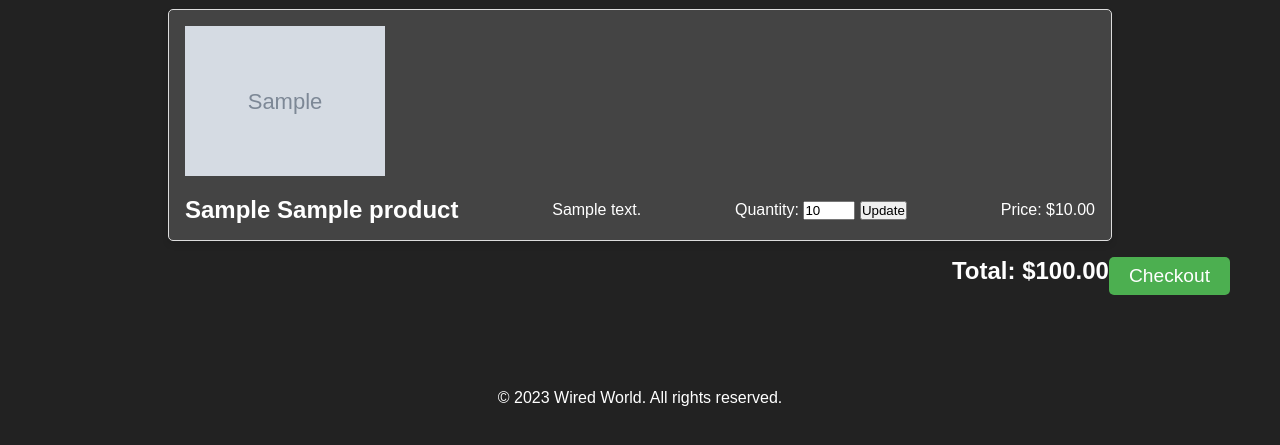
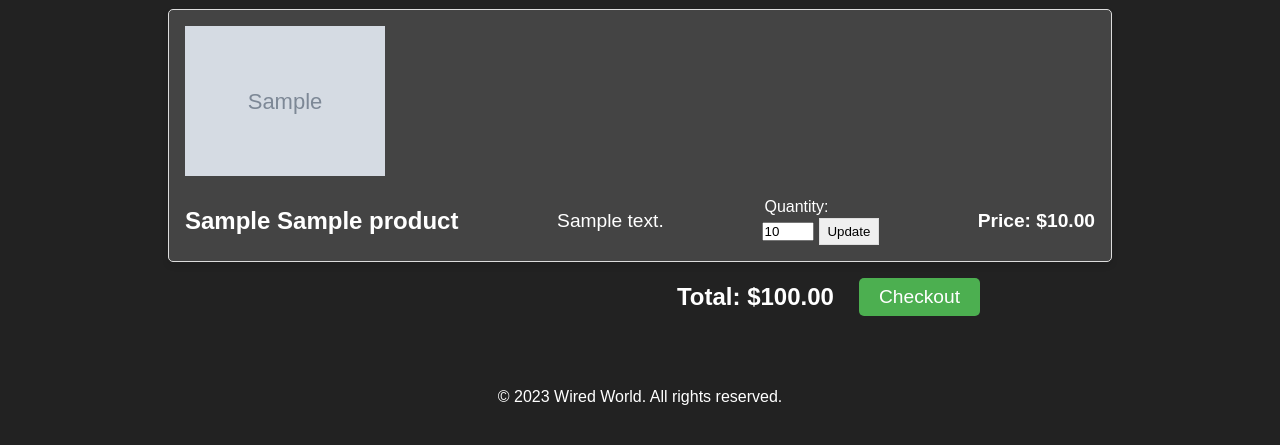
Before and after one commit to gibbyb/WiredWorld, a PHP site: page /cart.php in a window 1280 px wide. Shown: the part 274-719 px from the top of the page. Run offline with PHP 8.4, Linux system fonts and the light colour scheme; the visitor is signed in with stand-in values (Sample User, id 1); tables that the repository leaves empty or names only in its code hold one stand-in row (values such as "Sample post"); grey boxes marked "Sample" are stand-in pictures.

Commit message:
I have done this whole project myself. I would be shocked if anyone in my group even sees this commit.

```diff
--- a/cart.php
+++ b/cart.php
@@ -41,7 +41,6 @@ foreach ($cart_items as $item) {
 <body>
 <?php include 'header.php'; ?>
 <main id="cart-main" style="margin-top: 100px;">
-
   <h1>Your Cart</h1>
   <div class="cart-container">
     <?php foreach ($cart_items as $item): ?>
@@ -59,16 +58,17 @@ foreach ($cart_items as $item) {
             <input type="number" name="quantity" id="quantity" value="<?php echo $item['quantity']; ?>" min="0" max="99">
             <button type="submit">Update</button>
           </form>
-          <p class="item-price">Price: $<?php echo number_format($item['price'], 2); ?></p>
+          <p class="cart-item-price">Price: $<?php echo number_format($item['price'], 2); ?></p>
         </div>
       </div>
     <?php endforeach; ?>
   </div>
   <div class="cart-total">
     <h2>Total: $<?php echo number_format($total, 2); ?></h2>
-    <button class="checkout-btn">Checkout</button>
+    <form action="check_out.php" method="get">
+      <button class="checkout-btn" type="submit">Checkout</button>
+    </form>
   </div>
-
 </main>
 <?php include 'footer.php'; ?>
 </body>
--- a/search_results.php
+++ b/search_results.php
@@ -24,11 +24,11 @@ $products = $stmt->fetchAll(PDO::FETCH_ASSOC);
 </head>
 <body>
 <?php include 'header.php'; ?>
-
 <main id="products-main" style="margin-top: 100px;">
     <section class="all-products">
         <div class="product-container">
             <?php
+            echo '<h1 class="featured-products-header">Search Results for ' . htmlspecialchars($search_query) . '</h1>';
             if (count($products) > 0) {
                 echo '<div class="product-row">';
                 $productCounter = 0;
@@ -57,7 +57,6 @@ $products = $stmt->fetchAll(PDO::FETCH_ASSOC);
         </div>
     </section>
 </main>
-
 <?php include 'footer.php'; ?>
 </body>
 </html>
--- a/style.css
+++ b/style.css
@@ -265,7 +265,6 @@ main {
     border-color: #3e8e41;
 }
 
-
 footer {
     display: flex;
     justify-content: center;
@@ -294,6 +293,10 @@ footer {
     box-shadow: 0 4px 6px rgba(0, 0, 0, 0.1);
 }
 
+.cart-item p {
+    font-size: 1.2em;
+}
+
 .cart-item img {
     max-height: 150px;
     object-fit: contain;
@@ -311,28 +314,28 @@ footer {
     font-weight: bold;
 }
 
-.cart-quantity {
+.cart-item-info label[for="quantity"] {
     display: flex;
     align-items: center;
+    margin: 2px;
 }
 
-.cart-quantity-input {
-    width: 50px;
+.cart-item-info button {
+    width: 60px;
     text-align: center;
     border: 1px solid #ddd;
     padding: 5px;
 }
 
-.cart-summary {
-    text-align: right;
-    font-size: 1.5em;
-    font-weight: bold;
-    margin-bottom: 2em;
-}
-
 .cart-total {
     display: flex;
     justify-content: flex-end;
+    margin-right: 250px;
+}
+
+.cart-total h2 {
+    margin-right: 25px;
+    margin-top: 5px;
 }
 
 .cart-total button {
```
